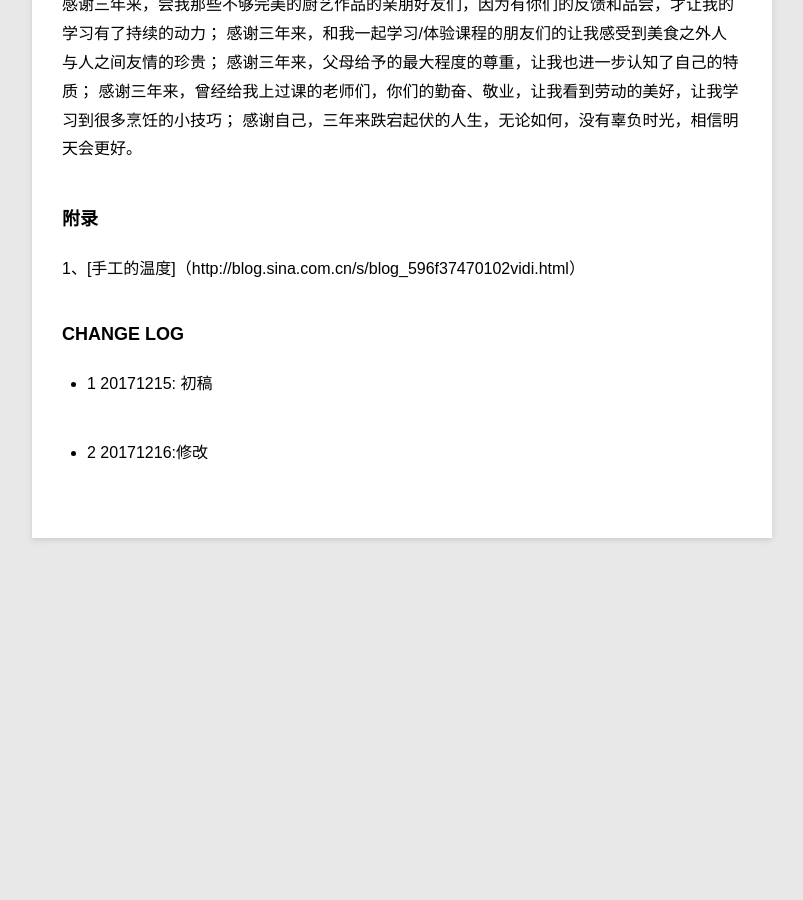
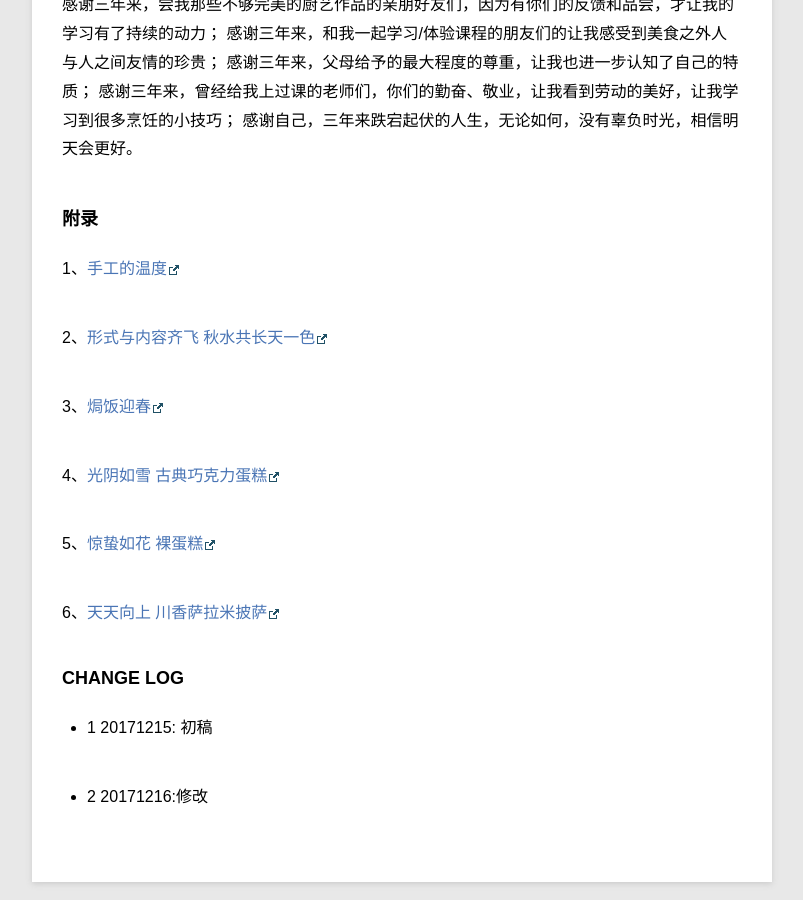
Before and after one commit to violettianjie/violettianjie.github.io, a Jekyll site: the page built from _posts/blog/2017-12-15-cooking.md, in a window 1280 px wide and 900 px high, scrolled down 1142 px. Shown: the whole window, without its empty margins (78-881 px from the left). Built offline with Jekyll 4.4.1, drawn with Linux system fonts in a browser that asks for light colours; comment, search, counter and statistics services are not loaded; before the commit the page ends 1760 px from its top, so only the background shows below that.

Commit message:
Update 2017-12-15-cooking.md

```diff
--- a/_posts/blog/2017-12-15-cooking.md
+++ b/_posts/blog/2017-12-15-cooking.md
@@ -32,7 +32,17 @@ category: blog
 
 ### 附录
 
-1、[手工的温度]（http://blog.sina.com.cn/s/blog_596f37470102vidi.html）
+1、[手工的温度](http://blog.sina.com.cn/s/blog_596f37470102vidi.html)
+
+2、[形式与内容齐飞 秋水共长天一色](http://blog.sina.com.cn/s/blog_596f37470102viet.html)
+
+3、[焗饭迎春](http://blog.sina.com.cn/s/blog_596f37470102viiy.html)
+
+4、[光阴如雪 古典巧克力蛋糕](http://blog.sina.com.cn/s/blog_596f37470102vij1.html)
+
+5、[惊蛰如花 裸蛋糕](http://blog.sina.com.cn/s/blog_596f37470102vinz.html)
+
+6、[天天向上 川香萨拉米披萨](http://blog.sina.com.cn/s/blog_596f37470102vir0.html)
 
 
 ### CHANGE LOG
```
